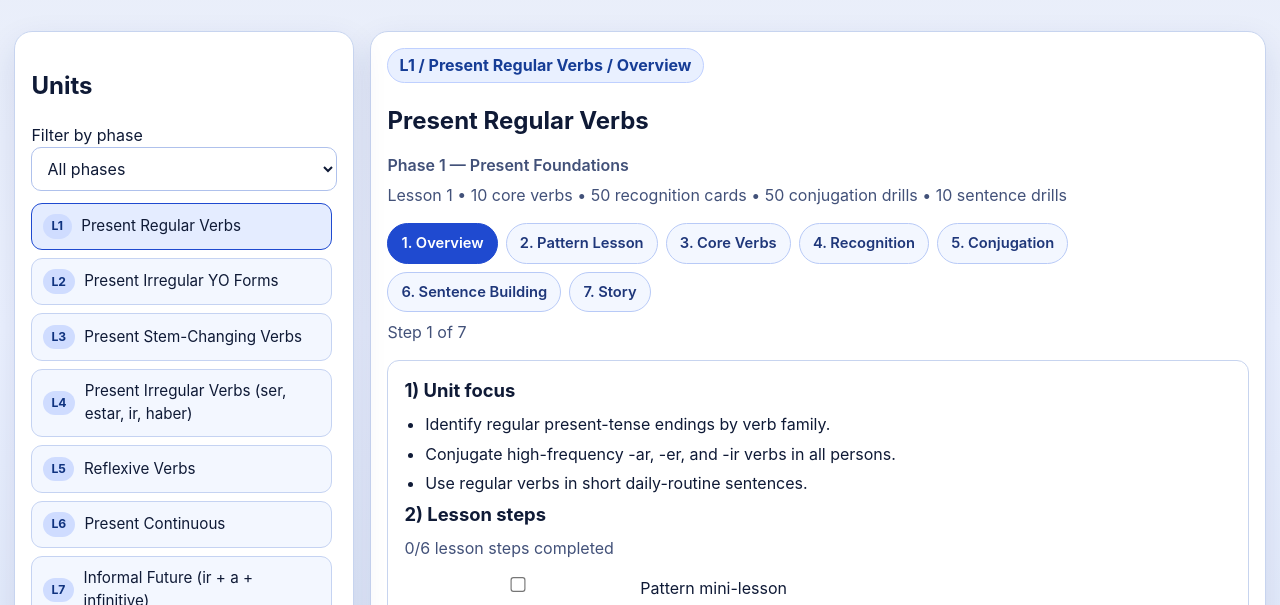
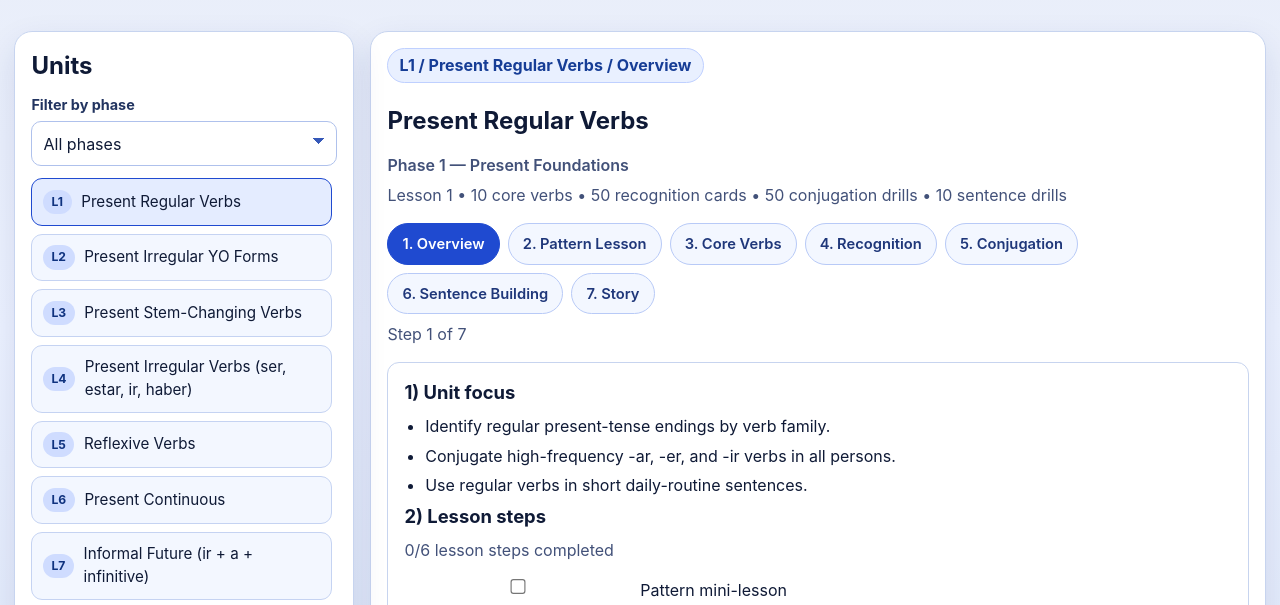
Before and after one commit to DarrenOsborne/Conjugamos, a website built with Vite: page index.html in a window 1280 px wide. Shown: the part 128-733 px from the top of the page. Built offline with nearby package versions, Linux system fonts and the light colour scheme.

Commit message:
Improve selection control visibility and layout styling

```diff
--- a/styles.css
+++ b/styles.css
@@ -104,6 +104,18 @@ body {
   flex-direction: column;
 }
 
+.units-panel h2 {
+  margin: 0;
+}
+
+.units-panel label {
+  margin-top: 0.65rem;
+  margin-bottom: 0.35rem;
+  font-size: 0.9rem;
+  font-weight: 700;
+  color: #223460;
+}
+
 .content-panel {
   min-height: 70vh;
 }
@@ -131,10 +143,17 @@ body {
   background: var(--surface);
   color: #1f377a;
   border-radius: 999px;
-  padding: 0.52rem 0.82rem;
+  padding: 0.55rem 0.88rem;
   cursor: pointer;
   font-size: 0.92rem;
   font-weight: 600;
+  transition: background-color 120ms ease, border-color 120ms ease, transform 120ms ease;
+}
+
+.module-btn:hover {
+  background: #e4ecff;
+  border-color: #8fabf4;
+  transform: translateY(-1px);
 }
 
 .module-btn.active {
@@ -164,6 +183,13 @@ body {
   gap: 0.6rem;
   align-items: center;
   font-size: 0.95rem;
+  transition: background-color 120ms ease, border-color 120ms ease, transform 120ms ease;
+}
+
+.unit-btn:hover {
+  border-color: #87a6f2;
+  background: #e7efff;
+  transform: translateY(-1px);
 }
 
 .unit-pill {
@@ -255,6 +281,17 @@ select {
   color: var(--text);
 }
 
+select {
+  width: 100%;
+  appearance: none;
+  background-image: linear-gradient(45deg, transparent 50%, #3558b8 50%),
+    linear-gradient(135deg, #3558b8 50%, transparent 50%);
+  background-position: calc(100% - 17px) calc(50% - 3px), calc(100% - 11px) calc(50% - 3px);
+  background-size: 6px 6px, 6px 6px;
+  background-repeat: no-repeat;
+  padding-right: 2rem;
+}
+
 .btn {
   border: 1px solid #afc2f6;
   background: #f0f4ff;
@@ -285,6 +322,19 @@ select {
 
 .feedback.bad {
   color: var(--bad);
+}
+
+#recognition-area {
+  border: 1px solid #d2ddfa;
+  background: #f5f8ff;
+  border-radius: 10px;
+  padding: 0.75rem;
+  margin-bottom: 0.75rem;
+}
+
+#recognition-area p {
+  margin: 0;
+  font-size: 1.02rem;
 }
 
 .story p {
```
